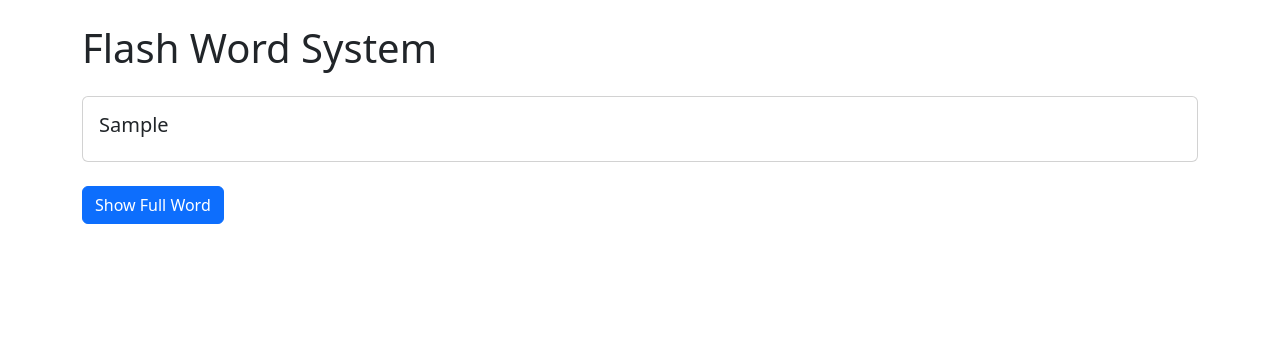
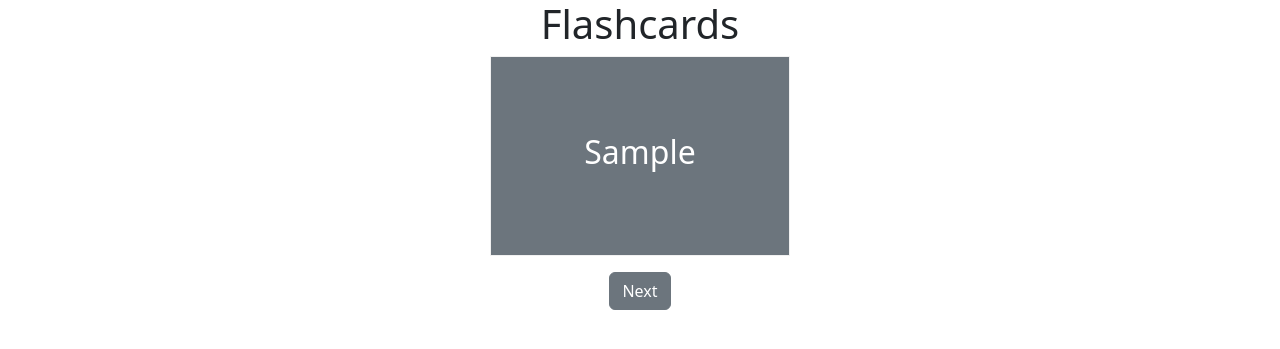
Before and after one commit to omar-faruk14/Flash_quiz_dictionary_django, a Django app: page /flash-word/ in a window 1280 px wide. Shown: the top 349 px of the page. Run offline with Django 4.2, Linux system fonts and the light colour scheme; tables that the repository leaves empty hold one stand-in row (values such as "Sample post"); some libraries are stand-ins or nearby versions.

Commit message:
Flash front flash flip Back system inserted

```diff
--- a/Flash/views.py
+++ b/Flash/views.py
@@ -1,29 +1,15 @@
 from django.shortcuts import render, HttpResponse
 from .models import FlashWord
+import random
 
-from django.shortcuts import render
-from .models import FlashWord
+def flashcard_view(request):
+    # Get a random word from the database
+    random_word = FlashWord.objects.order_by('?').first()
 
-def flash_word(request):
-    if request.method == 'GET':
-        flash_words = FlashWord.objects.order_by('?')[:1]  # Retrieve 1 random flash word
-
-        context = {
-            'flash_word': flash_words[0],
-            'show_full_word': False,
-        }
-
-        return render(request, 'flash_word.html', context)
-
-    elif request.method == 'POST':
-        flash_words = FlashWord.objects.order_by('?')[:1]  # Retrieve 1 random flash word
-
-        context = {
-            'flash_word': flash_words[0],
-            'show_full_word': True,
-        }
-
-        return render(request, 'flash_word.html', context)
+    context = {
+        'word': random_word
+    }
+    return render(request, 'flashcards.html', context)
 
 
 def home(request):
--- a/QuizAndFlash/urls.py
+++ b/QuizAndFlash/urls.py
@@ -6,7 +6,7 @@ from django.conf.urls.static import static
 urlpatterns = [
     #path('admin/', admin.site.urls),
     path('',Flash_View.home,name="Home"),
-    path('flash-word/', Flash_View.flash_word, name='flash_word'),
+    path('flash-word/', Flash_View.flashcard_view, name='flash_word'),
 ]
 
 if settings.DEBUG:
--- a/templates/flash_word.html
+++ b/templates/flash_word.html
@@ -10,30 +10,36 @@
     <div class="container">
         <h1 class="mt-4">Flash Word System</h1>
 
-        {% if show_full_word %}
-            <div class="card mt-4">
-                <div class="card-body">
-                    <h5 class="card-title">{{ flash_word.word }}</h5>
-                    <p class="card-text"><strong>Meaning:</strong> {{ flash_word.meaning }}</p>
-                    <p class="card-text"><strong>Example:</strong> {{ flash_word.example }}</p>
-                    <p class="card-text"><strong>Kanji:</strong> {{ flash_word.kanji }}</p>
+        <div class="row">
+            {% for flash_word in flash_words %}
+            <div class="col-sm-6 col-md-4 col-lg-3 mt-4">
+                <div class="card">
+                    <div class="card-body">
+                        <h5 class="card-title">{{ flash_word.word }}</h5>
+                        <form method="post">
+                            {% csrf_token %}
+                            <input type="hidden" name="flash_word_id" value="{{ flash_word.id }}">
+                            <button class="btn btn-primary show-info-btn" type="submit" name="show_info">Show Info</button>
+                        </form>
+                    </div>
                 </div>
             </div>
-            <form method="post">
-                {% csrf_token %}
-                <button class="btn btn-primary mt-4" type="submit" name="next">Next</button>
-                <a class="btn btn-secondary mt-4" href="/">Finish</a>
-            </form>
-        {% else %}
-            <div class="card mt-4">
-                <div class="card-body">
-                    <h5 class="card-title">{{ flash_word.word }}</h5>
-                </div>
+            {% endfor %}
+        </div>
+
+        {% if flash_word %}
+        <div class="card mt-4">
+            <div class="card-body">
+                <h5 class="card-title">{{ flash_word.word }}</h5>
+                <p class="card-text">{{ flash_word.meaning }}</p>
+                <p class="card-text">{{ flash_word.example }}</p>
+                <p class="card-text">{{ flash_word.kanji }}</p>
+                <form method="post">
+                    {% csrf_token %}
+                    <button class="btn btn-primary mt-2" type="submit" name="next">Next</button>
+                </form>
             </div>
-            <form method="post">
-                {% csrf_token %}
-                <button class="btn btn-primary mt-4" type="submit" name="show_full">Show Full Word</button>
-            </form>
+        </div>
         {% endif %}
     </div>
 
--- /dev/null
+++ b/templates/flashcards.html
@@ -0,0 +1,88 @@
+<!-- flashcards.html -->
+<!DOCTYPE html>
+<html>
+<head>
+    <title>Flashcards</title>
+    <!-- Add Bootstrap 5 CSS -->
+    <link href="https://cdn.jsdelivr.net/npm/bootstrap@5.3.0/dist/css/bootstrap.min.css" rel="stylesheet">
+    <style>
+        .flip-card {
+            width: 300px;
+            height: 200px;
+            border: 1px solid #f1f1f1;
+            perspective: 1000px; /* Remove this if you don't want the 3D effect */
+            margin: 0 auto; /* Center align the flip card */
+        }
+
+        /* This container is needed to position the front and back side */
+        .flip-card-inner {
+            position: relative;
+            width: 100%;
+            height: 100%;
+            text-align: center;
+            transition: transform 0.8s;
+            transform-style: preserve-3d;
+        }
+
+        /* Do a horizontal flip when you move the mouse over the flip box container */
+        .flip-card:hover .flip-card-inner {
+            transform: rotateY(180deg);
+        }
+
+        /* Position the front and back side */
+        .flip-card-front, .flip-card-back {
+            position: absolute;
+            width: 100%;
+            height: 100%;
+            -webkit-backface-visibility: hidden; /* Safari */
+            backface-visibility: hidden;
+        }
+
+        /* Add Bootstrap classes to style the front and back side */
+        .flip-card-front {
+            background-color: #6c757d; /*#007bff; Bootstrap primary color */
+            color: white;
+            display: flex;
+            align-items: center;
+            justify-content: center;
+            padding: 20px;
+        }
+
+        .flip-card-back {
+            background-color: #f8f9fa; /* Bootstrap light color */
+            color: black;
+            transform: rotateY(180deg);
+            display: flex;
+            flex-direction: column;
+            align-items: center;
+            justify-content: center;
+            padding: 20px;
+            text-align: center;
+        }
+    </style>
+</head>
+<body>
+    <div class="container">
+        <h1 class="text-center">Flashcards</h1>
+
+        <div class="flip-card">
+            <div class="flip-card-inner">
+                <div class="flip-card-front">
+                    <h2>{{ word.word }}</h2>
+                </div>
+                <div class="flip-card-back">
+                    <p class="mb-0">Meaning: {{ word.meaning }}</p>
+                    <p class="mb-0">Example: {{ word.example }}</p>
+                    <p class="mb-0">Kanji: {{ word.kanji }}</p>
+                </div>
+            </div>
+        </div>
+        <div class="text-center mt-3">
+            <button class="btn btn-secondary" onclick="location.reload();">Next</button>
+        </div>
+    </div>
+
+    <!-- Add Bootstrap 5 JS -->
+    <script src="https://cdn.jsdelivr.net/npm/bootstrap@5.3.0/dist/js/bootstrap.bundle.min.js"></script>
+</body>
+</html>
```
